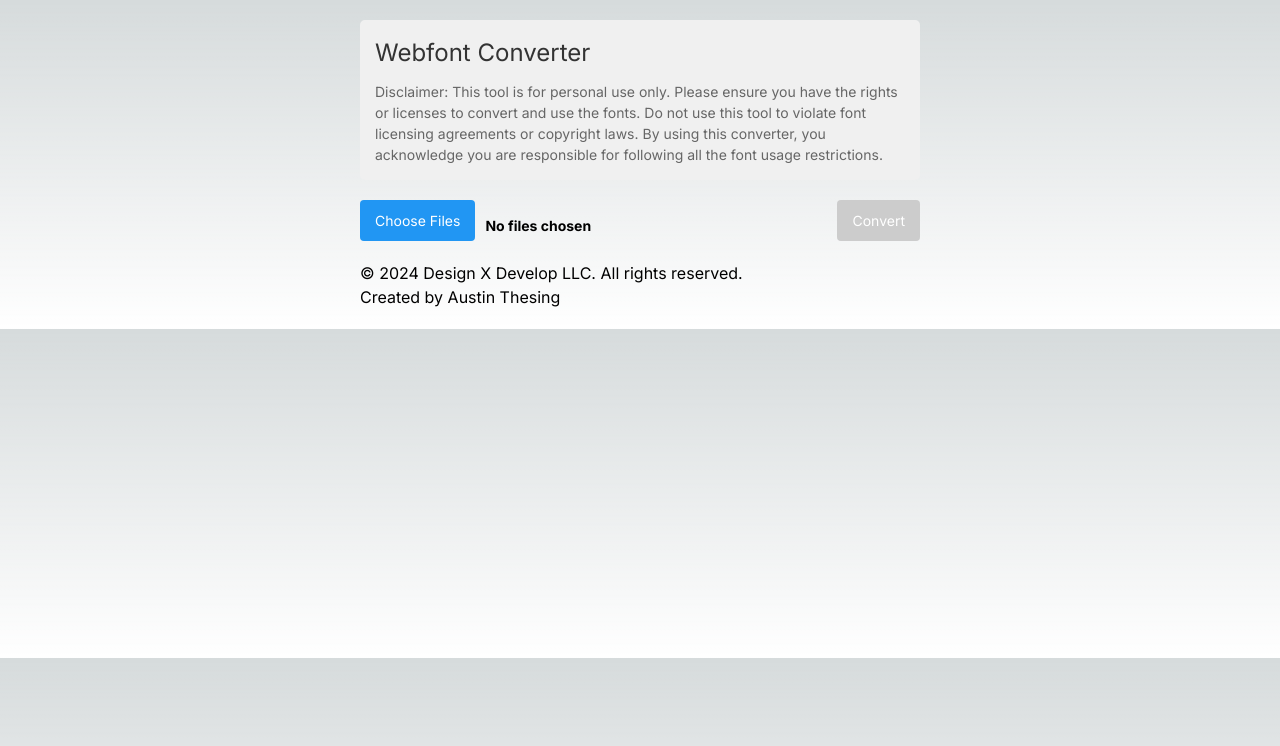
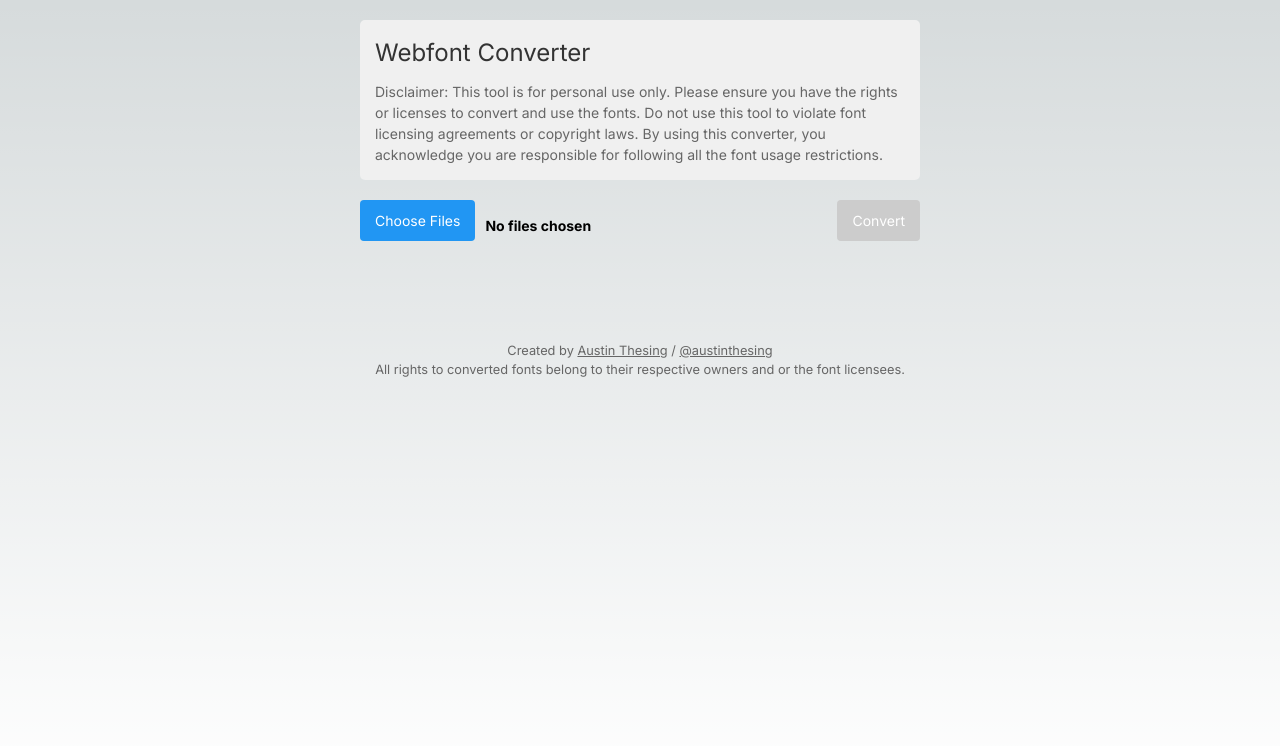
Before and after one commit to austin-thesing/font-converter-app, a Next.js app: page / in a window 1280 px wide. Shown: the top 746 px of the page. Built offline with nearby package versions, Linux system fonts and the light colour scheme.

Commit message:
Update footer details

```diff
--- a/app/components/FontConverter.module.css
+++ b/app/components/FontConverter.module.css
@@ -1,146 +1,3 @@
-/* .container {
-  max-width: 600px;
-  margin: 0 auto;
-  padding: 20px;
-}
-
-.form {
-  margin-bottom: 20px;
-}
-
-.fileInput {
-  margin-bottom: 10px;
-}
-
-.button {
-  background-color: #0070f3;
-  color: white;
-  border: none;
-  padding: 10px 20px;
-  border-radius: 5px;
-  cursor: pointer;
-}
-
-.button:disabled {
-  background-color: #ccc;
-  cursor: not-allowed;
-}
-
-.fileList {
-  margin-bottom: 20px;
-  border: 1px solid #ccc;
-  padding: 10px;
-  border-radius: 5px;
-}
-
-.fileInfo {
-  margin-top: 10px;
-  font-weight: bold;
-}
-
-.loading,
-.error {
-  margin: 10px 0;
-}
-
-.error {
-  color: red;
-}
-
-.results {
-  margin-top: 20px;
-}
-
-.downloadAllButton {
-  background-color: #4caf50;
-  color: white;
-  border: none;
-  padding: 10px 20px;
-  border-radius: 5px;
-  cursor: pointer;
-  margin-bottom: 20px;
-}
-
-.downloadList {
-  list-style-type: none;
-  padding: 0;
-}
-
-.fontItem {
-  margin-bottom: 20px;
-  border: 1px solid #ccc;
-  padding: 10px;
-  border-radius: 5px;
-}
-
-.downloadButtons {
-  margin-top: 10px;
-}
-
-.downloadButton {
-  background-color: #0070f3;
-  color: white;
-  text-decoration: none;
-  padding: 5px 10px;
-  border-radius: 3px;
-  margin-right: 10px;
-}
-
-.fileSize {
-  font-size: 0.9em;
-  color: #666;
-}
-
-.introText {
-  margin-bottom: 20px;
-  padding: 15px;
-  background-color: #f0f0f0;
-  border-radius: 5px;
-}
-
-.introText h1 {
-  margin-top: 0;
-  margin-bottom: 10px;
-  font-size: 24px;
-  color: #333;
-}
-
-.introText p {
-  margin: 0;
-  font-size: 14px;
-  line-height: 1.5;
-  color: #666;
-}
-
-.recentConversions {
-  margin-top: 20px;
-  border: 1px solid #ccc;
-  padding: 10px;
-  border-radius: 5px;
-}
-
-.recentConversions h3 {
-  margin-top: 0;
-  margin-bottom: 10px;
-}
-
-.recentConversions ul {
-  list-style-type: none;
-  padding: 0;
-}
-
-.recentConversions li {
-  margin-bottom: 5px;
-}
-
-.recentConversions a {
-  color: #0070f3;
-  text-decoration: none;
-}
-
-.recentConversions a:hover {
-  text-decoration: underline;
-} */
 .container {
   max-width: 600px;
   margin: 0 auto;
@@ -351,3 +208,27 @@
 .recentConversions .clearRecentLink:hover {
   color: white;
 }
+
+.footer {
+  font-size: 0.8rem;
+  color: #666;
+  text-align: center;
+  margin-top: 4rem;
+  padding: 1rem 0;
+}
+
+.footerLink {
+  text-decoration: underline;
+  color: #666;
+  transition: color 0.3s ease;
+}
+
+.footerLink:hover {
+  color: white;
+}
+
+.container {
+  display: flex;
+  flex-direction: column;
+  min-height: 100vh;
+}
--- a/app/components/FontConverter.tsx
+++ b/app/components/FontConverter.tsx
@@ -275,13 +275,18 @@ export default function FontConverter() {
       )}
 
       <footer className={styles.footer}>
-        <p>&copy; 2024 Design X Develop LLC. All rights reserved.</p>
+        {/* <p>&copy; 2024 Design X Develop LLC</p> */}
         <p>
           Created by{" "}
-          <a href="https://www.linkedin.com/in/austinthesing" target="_blank" rel="noopener noreferrer">
+          <a className={styles.footerLink} href="https://www.linkedin.com/in/austinthesing" target="_blank" rel="noopener noreferrer">
             Austin Thesing
+          </a>{" "}
+          /{" "}
+          <a className={styles.footerLink} href="https://twitter.com/austinthesing" target="_blank" rel="noopener noreferrer">
+            @austinthesing
           </a>
         </p>
+        <p>All rights to converted fonts belong to their respective owners and or the font licensees.</p>
       </footer>
     </div>
   );
```
